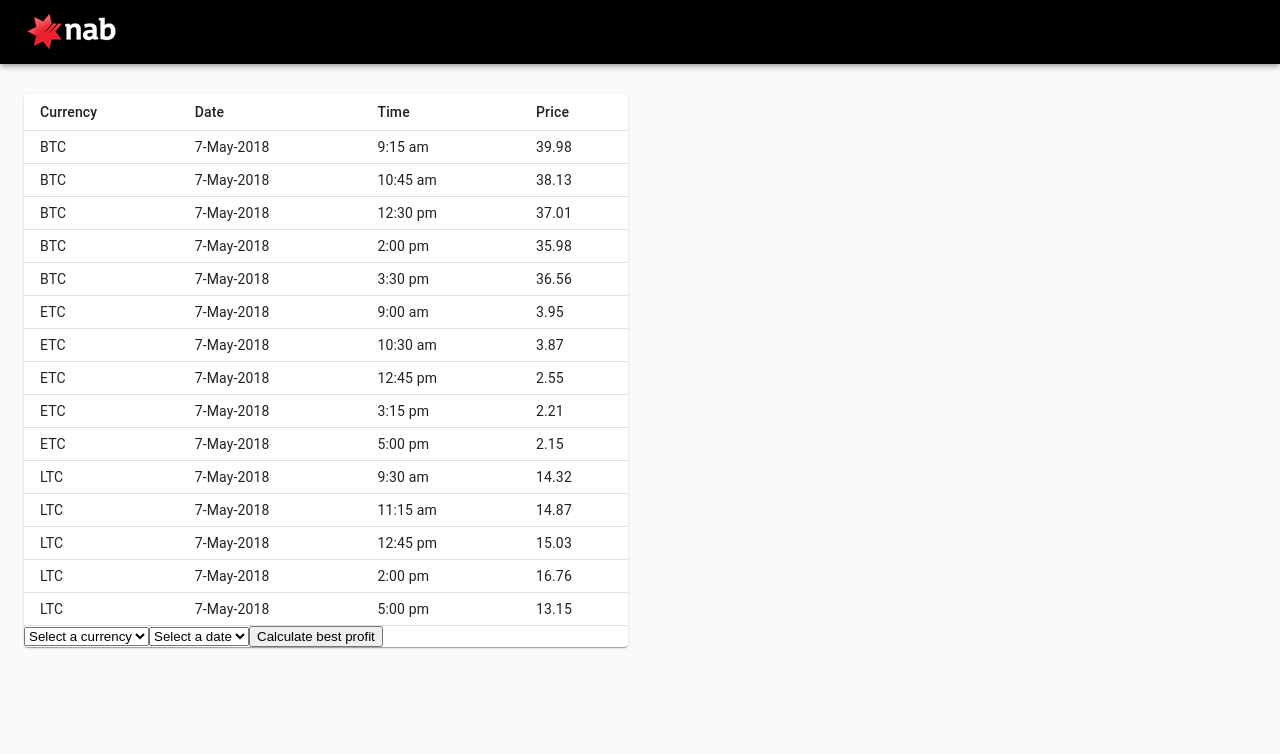
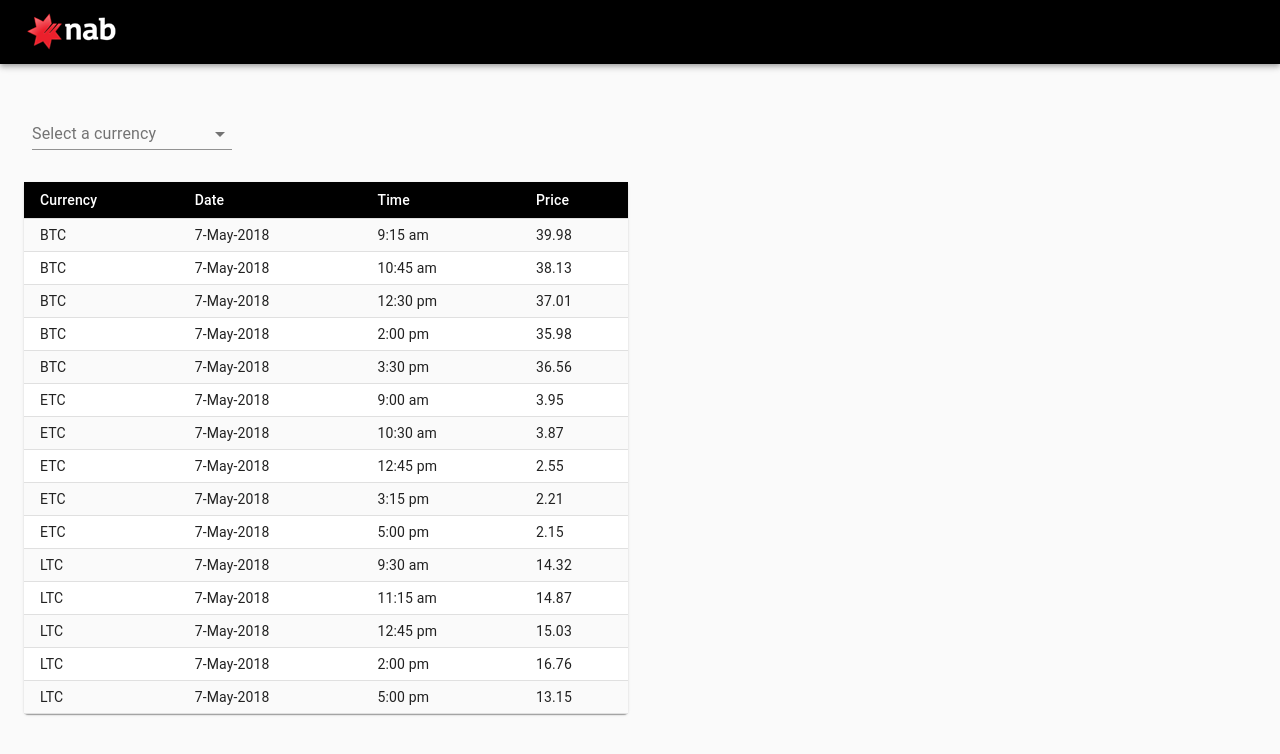
Before and after one commit to somytaheri/nab-coding-challenge, a React (Create React App) app: page / in a window 1280 px wide. Shown: the top 754 px of the page. Built offline with nearby package versions, Linux system fonts and the light colour scheme.

Commit message:
refactor the code

```diff
--- a/src/components/DataTable/index.js
+++ b/src/components/DataTable/index.js
@@ -1,6 +1,6 @@
 import React from "react";
 import PropTypes from "prop-types";
-import { makeStyles } from "@material-ui/core/styles";
+import { withStyles, makeStyles } from "@material-ui/core/styles";
 import Table from "@material-ui/core/Table";
 import TableBody from "@material-ui/core/TableBody";
 import TableCell from "@material-ui/core/TableCell";
@@ -18,55 +18,50 @@ const DataTable = props => {
       boxShadow: "none"
     },
     table: {
-      maxWidth: 650
+      width: "100%"
     }
   }));
 
   const classes = useStyles();
+  const StyledTableCell = withStyles(theme => ({
+    head: {
+      backgroundColor: theme.palette.common.black,
+      color: theme.palette.common.white
+    },
+    body: {
+      fontSize: 14
+    }
+  }))(TableCell);
+  const StyledTableRow = withStyles(theme => ({
+    root: {
+      "&:nth-of-type(odd)": {
+        backgroundColor: theme.palette.background.default
+      }
+    }
+  }))(TableRow);
   const currencies = props.data.map(item =>
     item.quotes.map(quote => (
-      <TableRow key={quote.time}>
+      <StyledTableRow key={quote.time}>
         <TableCell> {item.currency}</TableCell>
         <TableCell>{formatDate(item.date)}</TableCell>
         <TableCell>{formatAMPM(quote.time)}</TableCell>
         <TableCell>{quote.price}</TableCell>
-      </TableRow>
+      </StyledTableRow>
     ))
   );
 
-  const currencyOptions = props.data.map(item => (
-    <option key={item.currency}>{item.currency}</option>
-  ));
-
-  const dateOptions = props.data.map(item => (
-    <option key={item.date}>{formatDate(item.date)}</option>
-  ));
-
   return (
-    <div>
     <Table className={classes.table} size="small">
       <TableHead>
         <TableRow>
-            <TableCell>Currency</TableCell>
-            <TableCell>Date</TableCell>
-            <TableCell>Time</TableCell>
-            <TableCell>Price</TableCell>
+          <StyledTableCell>Currency</StyledTableCell>
+          <StyledTableCell>Date</StyledTableCell>
+          <StyledTableCell>Time</StyledTableCell>
+          <StyledTableCell>Price</StyledTableCell>
         </TableRow>
       </TableHead>
       <TableBody>{currencies}</TableBody>
     </Table>
-      <select onChange={e => props.handleProfitCalculate(e.target.value)}>
-        <option>Select a currency</option>
-        {currencyOptions}
-      </select>
-      <select onChange={e => props.handleProfitCalculate(e.target.value)}>
-        <option>Select a date</option>
-        {dateOptions}
-      </select>
-      <button onClick={props.handleProfitCalculate}>
-        Calculate best profit
-      </button>
-    </div>
   );
 };
 
--- a/src/components/Header/index.js
+++ b/src/components/Header/index.js
@@ -2,7 +2,6 @@ import React from "react";
 import { makeStyles } from "@material-ui/core/styles";
 import AppBar from "@material-ui/core/AppBar";
 import Toolbar from "@material-ui/core/Toolbar";
-import { spacing } from "@material-ui/system";
 
 import logo from "../../assets/logo.png";
 
--- a/src/components/Panel/index.js
+++ b/src/components/Panel/index.js
@@ -2,36 +2,58 @@ import React, { useState, useEffect } from "react";
 import Paper from "@material-ui/core/Paper";
 import Grid from "@material-ui/core/Grid";
 import Container from "@material-ui/core/Container";
+import { makeStyles, useTheme } from "@material-ui/core/styles";
 import axios from "axios";
 
 import DataTable from "../DataTable";
 import ProfitTable from "../ProfitTable";
 import calculateProfit from "./logic";
+import SelectForm from "../selectForm/SelectForm";
+
 const Panel = () => {
+  const theme = useTheme();
+  const useStyles = makeStyles({
+    DataTable: {
+      [theme.breakpoints.down("xs")]: {
+        order: 3
+      }
+    }
+  });
+  const classes = useStyles();
   const [currencies, setCurrencies] = useState([]);
   const [profit, setProfit] = useState([]);
+
   const handleProfitCalculate = currency => {
-    let selectedCurrency = currencies.filter(
-      item => item.currency === currency
-    );
+    let selectedCurrency;
+    if (currency !== "All Currencies") {
+      selectedCurrency = currencies.filter(item => item.currency === currency);
+    } else {
+      selectedCurrency = currencies;
+    }
     let profit = calculateProfit(selectedCurrency);
     setProfit(profit);
   };
 
-  useEffect(async () => {
-    let { data: currencies } = await axios.get("data.json");
-    setCurrencies(currencies);
+  useEffect(() => {
+    async function fetchData() {
+      let { data: currencies } = await axios.get("data.json");
+      setCurrencies(currencies);
+    }
+    fetchData();
   }, []);
 
   return (
     <Container maxWidth="xl">
       <Grid container spacing={3}>
-        <Grid item xs={12} sm={8} md={6}>
+        <Grid item xs={12}>
+          <SelectForm
+            data={currencies}
+            handleProfitCalculate={handleProfitCalculate}
+          />
+        </Grid>
+        <Grid item xs={12} sm={8} md={6} className={classes.DataTable}>
           <Paper>
-            <DataTable
-              data={currencies}
-              handleProfitCalculate={handleProfitCalculate}
-            />
+            <DataTable data={currencies} />
           </Paper>
         </Grid>
         <Grid item xs={12} sm={4} md={3}>
--- a/src/components/ProfitTable/index.js
+++ b/src/components/ProfitTable/index.js
@@ -17,8 +17,7 @@ const useStyles = makeStyles(theme => ({
     boxShadow: "none"
   },
   card: {
-    maxWidth: 345,
-    marginBottom: "20px"
+    marginBottom: "10px"
   },
   avatar: {
     backgroundColor: red[500]
@@ -30,6 +29,10 @@ const useStyles = makeStyles(theme => ({
   divider: {
     marginTop: "5px",
     marginBottom: "10px"
+  },
+  title: {
+    fontWeight: "bold",
+    fontSize: "16px"
   }
 }));
 const DataTable = props => {
@@ -38,6 +41,9 @@ const DataTable = props => {
     return (
       <Card className={classes.card} key={item.currency} mb={2}>
         <CardHeader
+          classes={{
+            title: classes.title
+          }}
           avatar={
             <Avatar aria-label="recipe" className={classes.avatar}>
               {item.currency}
@@ -68,13 +74,14 @@ const DataTable = props => {
                     <b>Sell</b>
                   </span>
                   <span>{formatAMPM(item.highest.time)}</span>
-                  <span>{item.highest.price}</span>
+                  <span>${item.highest.price}</span>
                 </div>
               </div>
             ) : (
               <p>
-                oh no! there is no profit for today. But tomorow is another day
-                stay positive
+                Ohh no! There is no profit for today.
+                <br />
+                But tomorow is another day. Stay positive.
               </p>
             )}
           </div>
@@ -83,7 +90,7 @@ const DataTable = props => {
     );
   });
 
-  return <div>{profit}</div>;
+  return <React.Fragment>{profit}</React.Fragment>;
 };
 
 export default DataTable;
--- /dev/null
+++ b/src/components/selectForm/SelectForm.js
@@ -0,0 +1,58 @@
+import React, { useState } from "react";
+import { makeStyles } from "@material-ui/core/styles";
+import InputLabel from "@material-ui/core/InputLabel";
+import MenuItem from "@material-ui/core/MenuItem";
+import FormControl from "@material-ui/core/FormControl";
+import Select from "@material-ui/core/Select";
+
+const useStyles = makeStyles(theme => ({
+  root: {
+    display: "flex",
+    flexWrap: "wrap"
+  },
+  formControl: {
+    margin: theme.spacing(1),
+    minWidth: 120
+  },
+  select: {
+    minWidth: "200px"
+  }
+}));
+const SelectForm = props => {
+  const [values, setValues] = useState({
+    currency: ""
+  });
+  function handleChange(e) {
+    setValues(oldValues => ({
+      ...oldValues,
+      [e.target.name]: e.target.value
+    }));
+
+    props.handleProfitCalculate(e.target.value);
+  }
+  const classes = useStyles();
+  const currencyOptions = props.data.map(item => (
+    <MenuItem value={item.currency} key={item.currency}>
+      {item.currency}
+    </MenuItem>
+  ));
+  return (
+    <FormControl className={classes.formControl}>
+      <InputLabel htmlFor="currency">Select a currency</InputLabel>
+      <Select
+        value={values.currency}
+        className={classes.select}
+        onChange={handleChange}
+        inputProps={{
+          name: "currency",
+          id: "currency"
+        }}
+      >
+        <MenuItem value="All Currencies">All Currencies</MenuItem>
+        {currencyOptions}
+      </Select>
+    </FormControl>
+  );
+};
+
+export default SelectForm;
```
Lines whose indentation alone changed are shown as unchanged.
